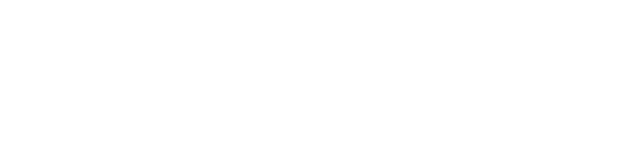
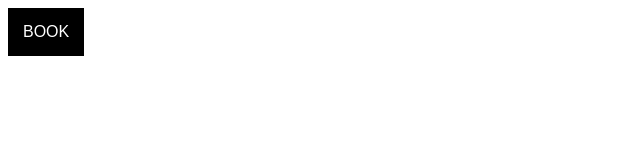
Before and after one commit to mting/css-transitions, a plain HTML site: page homework.html in a window 1280 px wide. Shown: the whole page, without its empty margins (0-640 px from the left). Drawn offline with Linux system fonts and the light colour scheme.

Commit message:
just starting the hw

```diff
--- a/homework.html
+++ b/homework.html
@@ -3,8 +3,14 @@
 <head>
 	<meta charset="UTF-8">
 	<title>Two Animatable Items</title>
+	<link rel="stylesheet" href="style.css">
 </head>
 <body>
 
+<div>
+	<a href="#" class="funkyLink2">Book</a>
+</div>
+
+
 </body>
 </html>
--- a/style.css
+++ b/style.css
@@ -48,3 +48,44 @@ article {
 							border-radius .4s,
 							padding .4s ease-out;
 }
+
+/* funkyLink2  */
+
+.funkyLink2 {
+	background-color: black;
+	background-image: url(arrow.svg);
+	background-repeat: no-repeat;
+	background-size: 20px;
+	background-position: right -25px center;
+
+	color: white;
+
+	padding: 15px;
+
+	display: inline-block;
+
+	text-decoration: none;
+	text-transform: uppercase;
+	font-family: sans-serif;
+
+	/*	transition: property, duration, timing-function, delay */
+	transition: background-color .3s linear .3s,
+							background-position .1s ease-in 0s,
+							border-radius .4s,
+							padding .3s ease-out .1s;
+
+}
+
+.funkyLink2:hover {
+	background-position: right 20px center;
+
+	border-radius: 10px;
+
+	padding-right:  60px;
+
+	/*	transition: property, duration, timing-function, delay */
+	transition: background-color .3s linear .1s,
+							background-position .1s ease-out .3s,
+							border-radius .4s,
+							padding .4s ease-out;
+}
```
